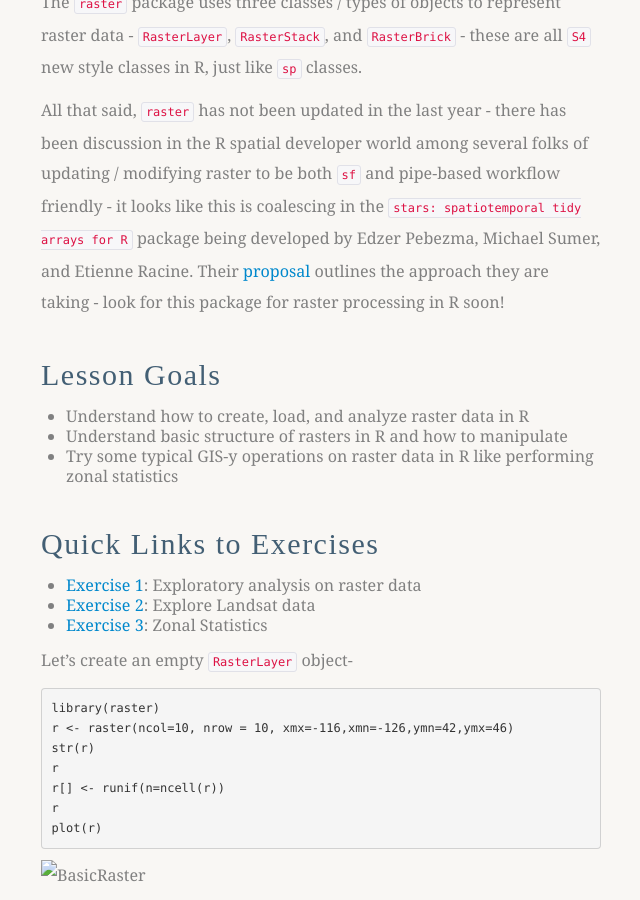
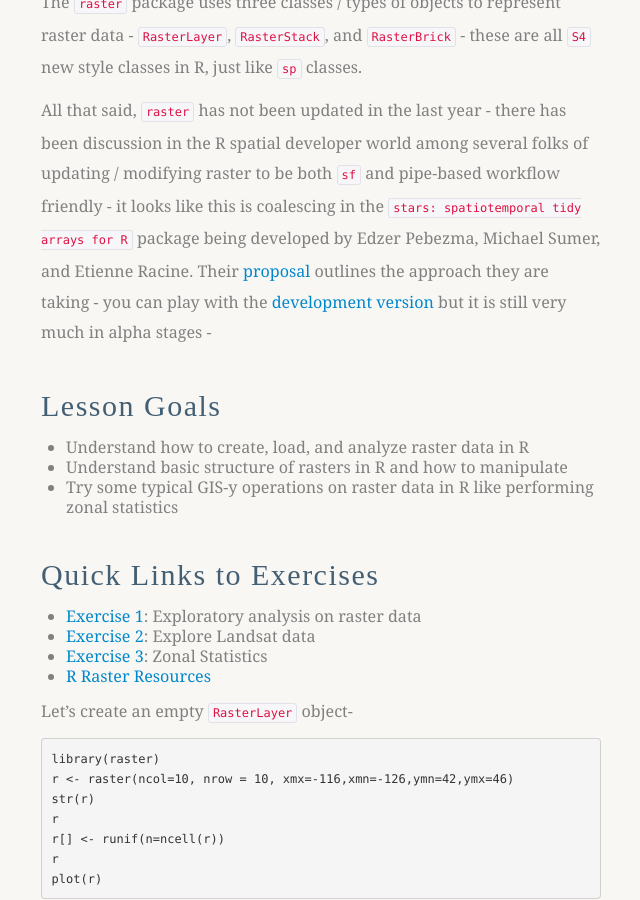
Before and after one commit to mhweber/AWRA_GIS_R_Workshop, a Jekyll site: the page built from _posts/2018-04-22-06-Spatial-Data-Raster.md, in a window 1280 px wide and 900 px high, scrolled down 652 px. Shown: the whole window, without its empty margins (389-1029 px from the left). Built offline with Jekyll 4.4.1, drawn with Linux system fonts in a browser that asks for light colours; nearby versions of some CDN libraries; some web fonts are replaced; library files that are not in the unit come from our copies; some of the changed text lies outside the part shown.

Commit message:
A few adjustments to everything

```diff
--- a/_posts/2018-04-22-06-Spatial-Data-Raster.md
+++ b/_posts/2018-04-22-06-Spatial-Data-Raster.md
@@ -14,7 +14,7 @@ The [home page](https://cran.r-project.org/web/packages/raster/) for the `raster
 
 The `raster` package uses three classes / types of objects to represent raster data - `RasterLayer`, `RasterStack`, and `RasterBrick` - these are all `S4` new style classes in R, just like `sp` classes.
 
-All that said, `raster` has not been updated in the last year - there has been discussion in the R spatial developer world among several folks of updating / modifying raster to be both `sf` and pipe-based workflow friendly - it looks like this is coalescing in the `stars: spatiotemporal tidy arrays for R` package being developed by Edzer Pebezma, Michael Sumer, and Etienne Racine.  Their [proposal](https://github.com/r-spatial/stars/blob/master/PROPOSAL.md) outlines the approach they are taking - look for this package for raster processing in R soon!
+All that said, `raster` has not been updated in the last year - there has been discussion in the R spatial developer world among several folks of updating / modifying raster to be both `sf` and pipe-based workflow friendly - it looks like this is coalescing in the `stars: spatiotemporal tidy arrays for R` package being developed by Edzer Pebezma, Michael Sumer, and Etienne Racine.  Their [proposal](https://github.com/r-spatial/stars/blob/master/PROPOSAL.md) outlines the approach they are taking - you can play with the [development version](https://www.r-spatial.org/r/2017/11/23/stars1.html) but it is still very much in alpha stages -
 
 ## Lesson Goals
 - Understand how to create, load, and analyze raster data in R
@@ -25,6 +25,7 @@ All that said, `raster` has not been updated in the last year - there has been d
 - [Exercise 1](#exercise-1): Exploratory analysis on raster data
 - [Exercise 2](#exercise-2): Explore Landsat data
 - [Exercise 3](#exercise-3): Zonal Statistics
+- [R Raster Resources](#R-Raster-Resources)
 
 Let's create an empty `RasterLayer` object-
 
```
Also changed, not shown: other parts of _posts/2018-04-22-06-Spatial-Data-Raster.md (+10 -8 lines), _posts/2018-04-22-04-Spatial-Data-In-R-sp.md (+1 -1 lines), _posts/2018-04-22-05-Spatial-Data-In-R-sf.md (+8 -4 lines), 1 other file.
